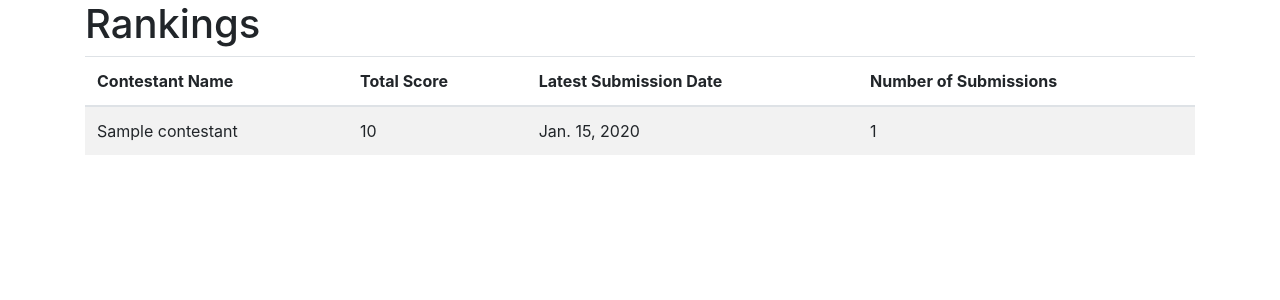
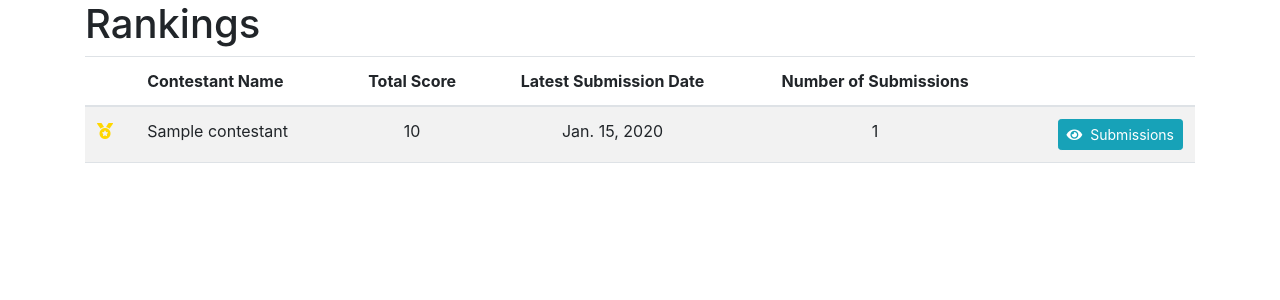
Before and after one commit to bachelarius/LeaderBoard_Python, a Django app: page / in a window 1280 px wide. Shown: the top 300 px of the page. Run offline with Django 5.2, Linux system fonts and the light colour scheme; tables that the repository leaves empty hold one stand-in row (values such as "Sample post"); some libraries are stand-ins or nearby versions.

Commit message:
more styling

```diff
--- a/src/display/templates/rankings_table.html
+++ b/src/display/templates/rankings_table.html
@@ -3,33 +3,71 @@
 <head>
     <title>Rankings</title>
     <link rel="stylesheet" href="https://stackpath.bootstrapcdn.com/bootstrap/4.5.2/css/bootstrap.min.css">
-    <script src="https://code.jquery.com/jquery-3.5.1.slim.min.js"></script>
+    <script src="https://code.jquery.com/jquery-3.5.1.min.js"></script>
     <script src="https://cdn.jsdelivr.net/npm/@popperjs/core@2.5.3/dist/umd/popper.min.js"></script>
     <script src="https://stackpath.bootstrapcdn.com/bootstrap/4.5.2/js/bootstrap.min.js"></script>
+    <link rel="stylesheet" href="https://cdnjs.cloudflare.com/ajax/libs/font-awesome/5.15.3/css/all.min.css">
 </head>
 <body>
     <div class="container">
         <h1>Rankings</h1>
         <table class="table table-striped">
             <thead>
-                <tr>
-                    <th>Contestant Name</th>
+                <tr class="text-center">
+                    <th></th>
+                    <th class="text-left">Contestant Name</th>
                     <th>Total Score</th>
                     <th>Latest Submission Date</th>
                     <th>Number of Submissions</th>
+                    <th></th>
                 </tr>
             </thead>
             <tbody>
                 {% for ranking in rankings %}
-                <tr>
-                    <td>{{ ranking.contestant_name }}</td>
+                <tr class="text-center">
+                    <td class="text-left">
+                        {% if forloop.counter == 1 %}
+                            <i class="fas fa-medal" style="color: gold;"></i>
+                        {% elif forloop.counter == 2 %}
+                            <i class="fas fa-medal" style="color: silver;"></i>
+                        {% elif forloop.counter == 3 %}
+                            <i class="fas fa-medal" style="color: #cd7f32;"></i>
+                        {% else %}
+                            <span class="pl-1">{{ forloop.counter }}</span>
+                        {% endif %}
+                    </td>
+                    <td class="text-left">{{ ranking.contestant_name }}</td>
                     <td>{{ ranking.total_score }}</td>
                     <td>{{ ranking.latest_submission_date }}</td>
                     <td>{{ ranking.num_submissions_included }}</td>
+                    <td class="text-right">
+                        <button class="btn btn-sm btn-info" type="button" data-toggle="collapse" data-target="#collapse{{ ranking.contestant_name|slugify }}" aria-expanded="false" aria-controls="collapse{{ ranking.contestant_name|slugify }}">
+                            <i class="fas fa-eye pr-1"></i>
+                            Submissions
+                        </button>
+                    </td>
                 </tr>
-                {% endfor %}
-            </tbody>
-        </table>
+                <tr>
+                <td colspan="6">
+                    <div class="collapse" id="collapse{{ ranking.contestant_name|slugify }}">
+                        <div class="card card-body">
+                            <ul class="list-group">
+                                {% for submission in ranking.submissions %}
+                                    <li class="list-group-item d-flex justify-content-between">
+                                        <span class="flex-grow-1 text-left">{{ submission.date }}</span>
+                                        <span class="flex-grow-2 text-center">{{ submission.competition_name }}</span>
+                                        <span class="flex-grow-1 text-right">{{ submission.score }}</span>
+                                    </li>
+
+                                    {% endfor %}
+                            </ul>
+                        </div>
+                    </div>
+                </td>
+            </tr>
+            {% endfor %}
+        </tbody>
+    </table>
     </div>
 </body>
 </html>
```
